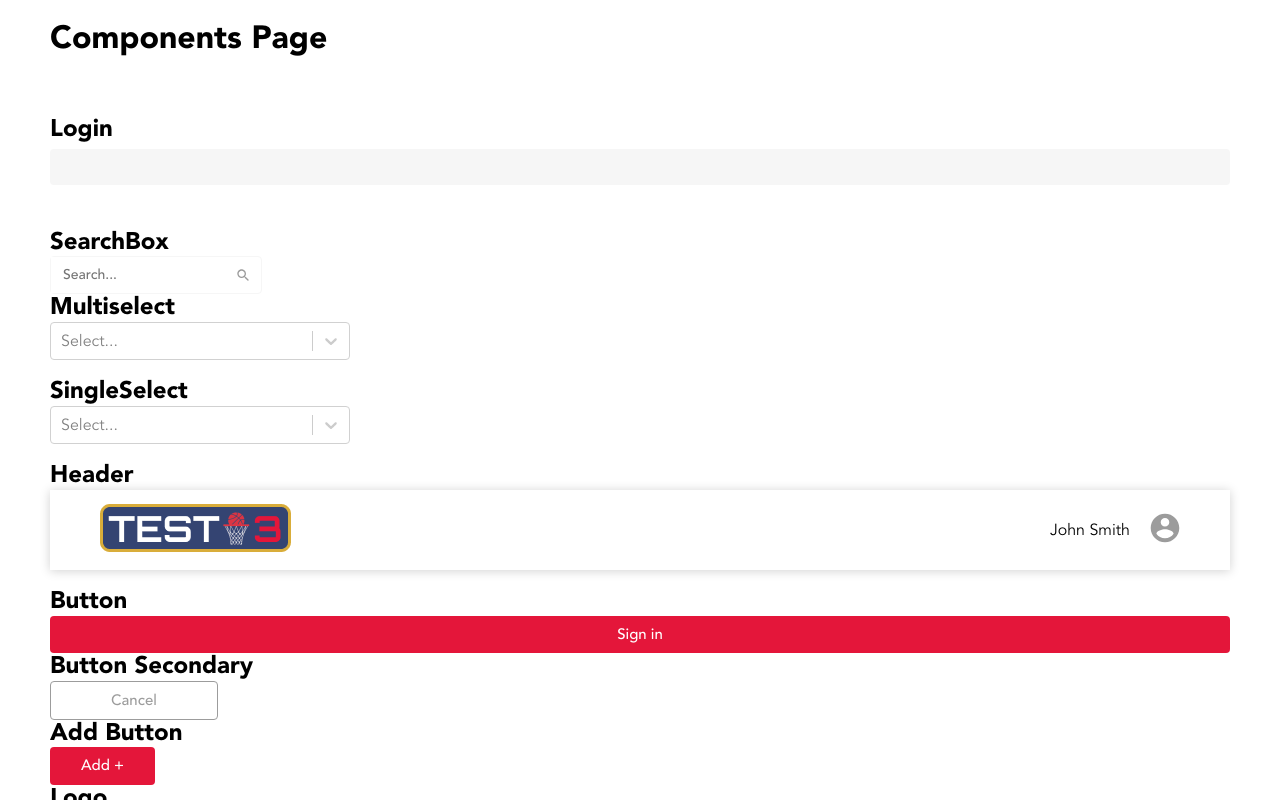
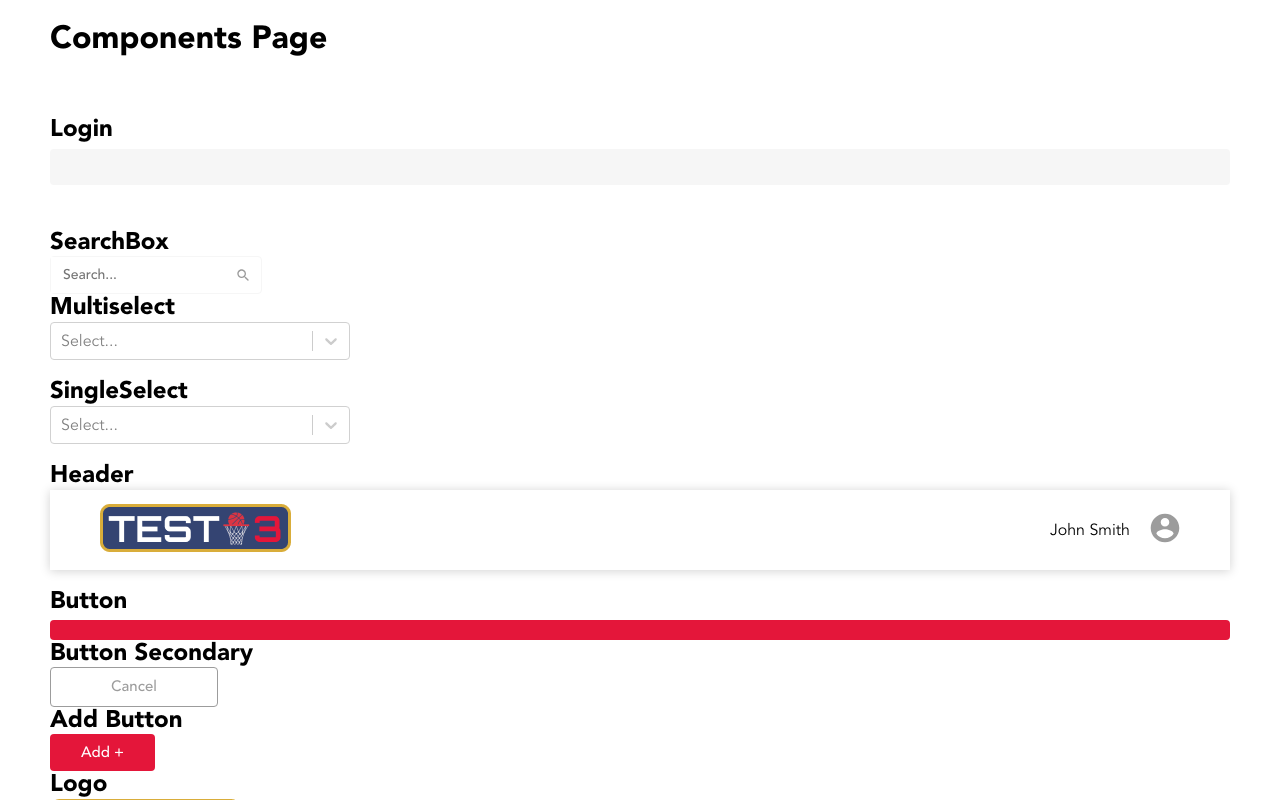
Before and after one commit to BytesHouse/big3, a React (Create React App) app: page /components in a window 1280 px wide. Shown: the top 800 px of the page. Built offline with nearby package versions, Linux system fonts and the light colour scheme.

Commit message:
button types

```diff
--- a/package.json
+++ b/package.json
@@ -8,6 +8,7 @@
     "@testing-library/jest-dom": "^5.16.4",
     "@testing-library/react": "^13.3.0",
     "@testing-library/user-event": "^13.5.0",
+    "@types/classnames": "^2.3.1",
     "@types/jest": "^27.5.2",
     "@types/node": "^16.11.45",
     "@types/react": "^18.0.15",
--- a/src/pages/Components.tsx
+++ b/src/pages/Components.tsx
@@ -4,7 +4,7 @@ import SearchBox from '../ui/SearchBox/SearchBox';
 import Multiselect from '../ui/Multiselect/Multiselect';
 import SingleSelect from '../ui/SingleSelect/SingleSelect';
 import Navigation from '../ui/Navigation/Navigation';
-import Button from '../ui/Button/Button';
+import { Button } from '../ui/Button/Button';
 import ButtonSecondary from '../ui/ButtonSecondary/ButtonSecondary';
 import AddButton from '../ui/AddButton/AddButton';
 import Logo from '../ui/Logo/Logo';
--- a/src/pages/authorization/components/AuthorizationForm.tsx
+++ b/src/pages/authorization/components/AuthorizationForm.tsx
@@ -1,5 +1,5 @@
 import React from 'react';
-import Button from '../../../ui/Button/Button';
+import { Button } from '../../../ui/Button/Button';
 import Input from '../../../ui/Input/Input';
 import style from './AuthorizationForm.module.css';
 import StyledLink from '../../../ui/StyledLink/StyledLink';
@@ -10,7 +10,7 @@ const AuthorizationForm = () => {
       <form action="">
         <Input type="text" title="Login" />
         <Input type="password" title="Password" />
-        <Button />
+        <Button>Sign in</Button>
         <div className={style.text}>
           <span>Not a member yet?</span>
           <StyledLink text="Sign Up" path="/signup" />
--- a/src/ui/Button/Button.module.css
+++ b/src/ui/Button/Button.module.css
@@ -16,7 +16,12 @@
 .primary:active {
     background-color: var(--dark-red);
 }
-.primary:disabled {
+.disabled {
     background-color: var(--lightest-grey-secondary);
     color: var(--lightest-grey-primary);
 }
+.disabled:hover {
+    background-color: var(--lightest-grey-secondary);
+    color: var(--lightest-grey-primary);
+    cursor: default;
+}
--- a/src/ui/Button/Button.tsx
+++ b/src/ui/Button/Button.tsx
@@ -1,8 +1,34 @@
-import React from 'react';
+import React, { DOMAttributes } from 'react';
 import style from './Button.module.css';
+import classNames from 'classnames';
 
-const Button = () => {
-  return <button className={style.primary}>Sign in</button>;
+export type ButtonType = 'button' | 'submit' | 'reset';
+
+export interface IButtonProps extends DOMAttributes<HTMLButtonElement> {
+  className?: string;
+  isDisabled?: boolean;
+  typeButton?: ButtonType;
+  onClick?: (event: React.MouseEvent) => void;
+}
+
+export const Button: React.FC<IButtonProps> = ({
+  className,
+  children,
+  isDisabled,
+  typeButton,
+  onClick,
+  ...rest
+}) => {
+  const classnames = classNames(style.primary, className, { [style.disabled]: isDisabled });
+  return (
+    <button
+      className={classnames}
+      disabled={isDisabled}
+      type={typeButton}
+      onClick={onClick}
+      {...rest}
+    >
+      <span>{children}</span>
+    </button>
+  );
 };
-
-export default Button;
```
Also changed, not shown: 1 other file (tests, documents, lock files or other folders).
